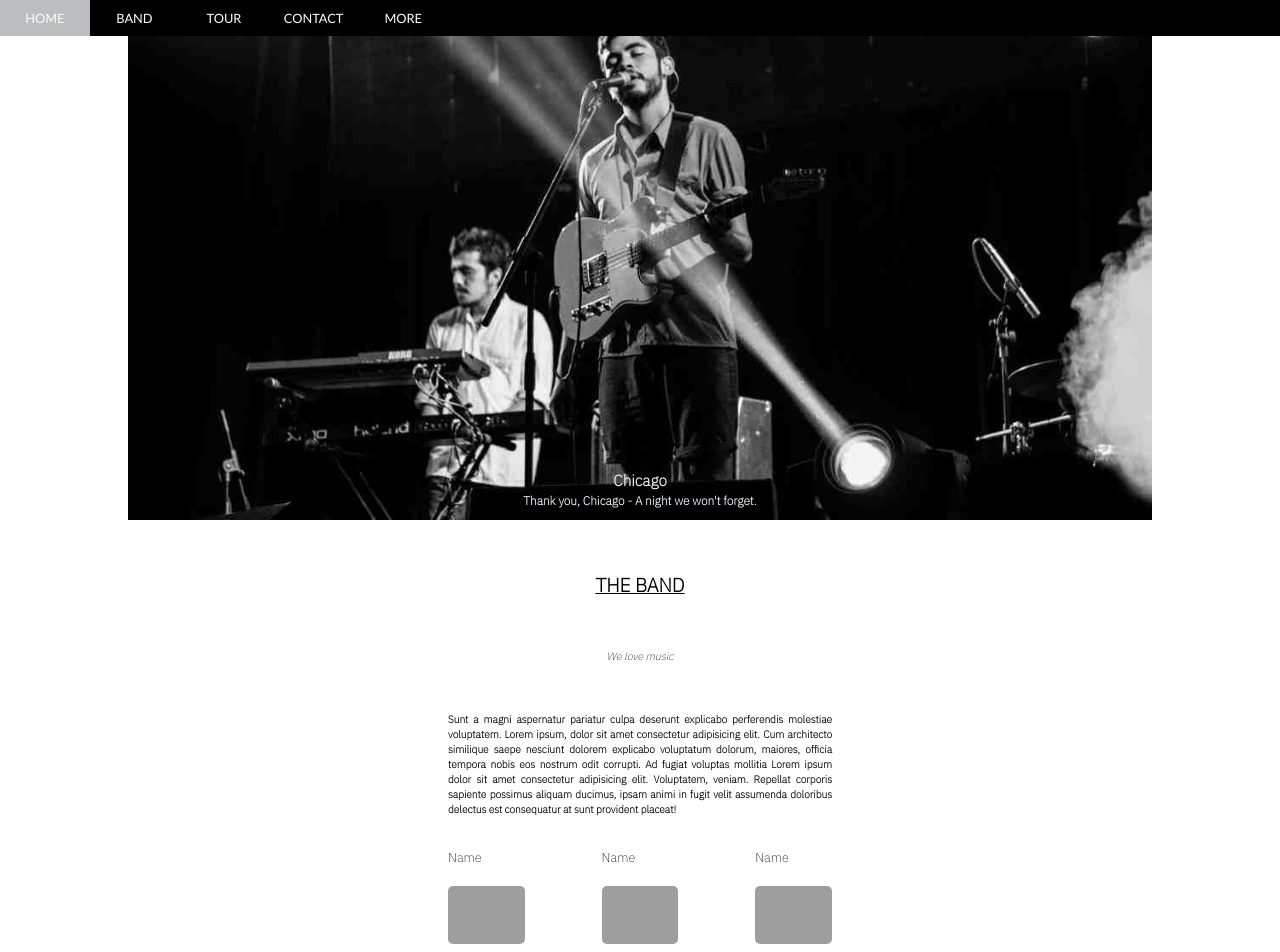
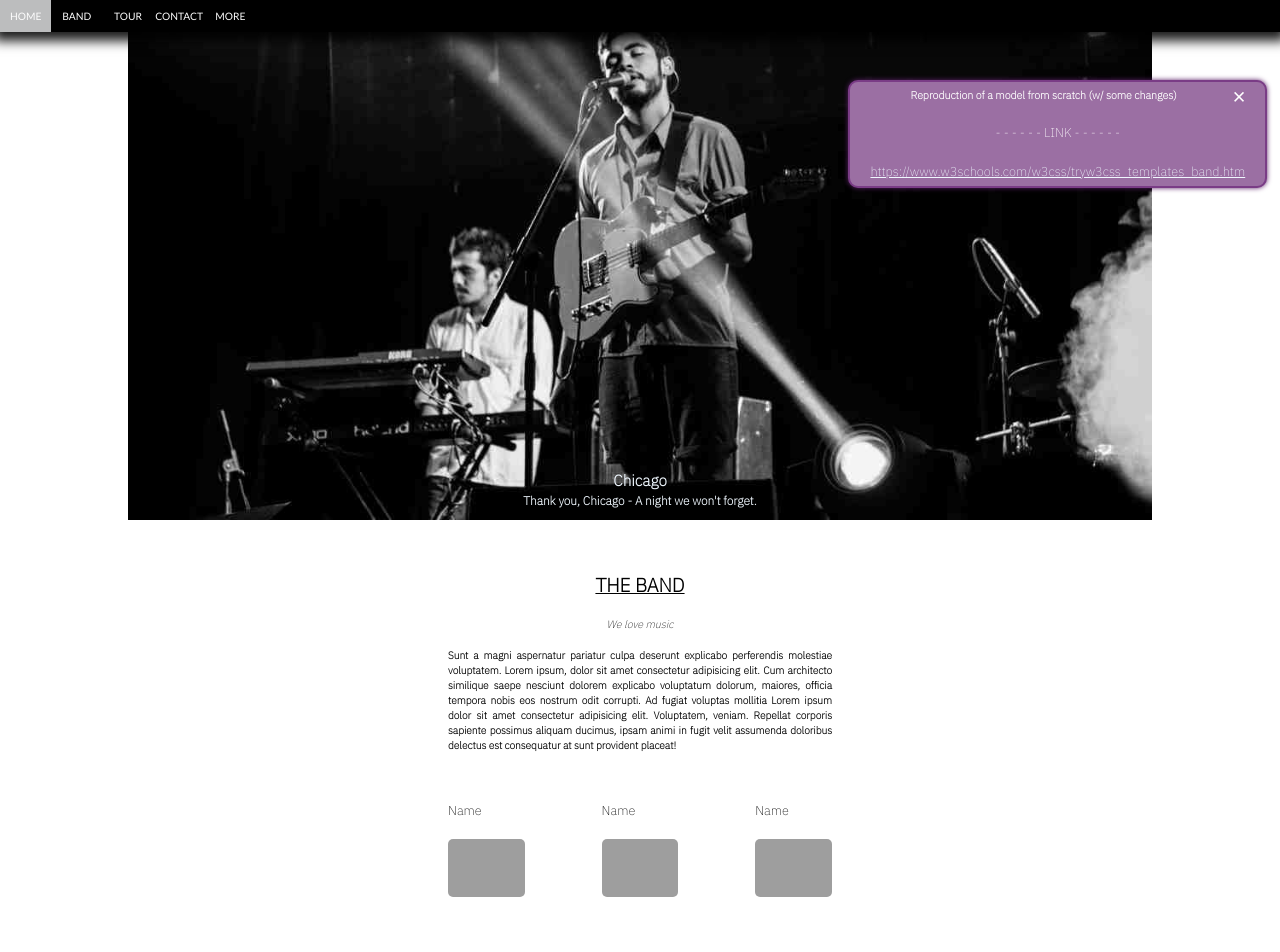
Before and after one commit to Redoou8/Rock_template, a plain HTML site: page index.html in a window 1280 px wide. Shown: the top 952 px of the page. Drawn offline with Linux system fonts and the light colour scheme; grey boxes are pictures that could not be loaded; a script that the page names is missing.

Commit message:
some adjustements (css) + alert box

```diff
--- a/index.html
+++ b/index.html
@@ -29,7 +29,7 @@
 
         <!-- HOME SECTION-->
         <section>
-            <div class="home">
+            <div class="home" id="home1">
                  <img src="SRC/chicago.png" class="chicago">
                  <div class="hometxt">
 
@@ -43,9 +43,9 @@
         </section>
 
         <!--BAND SECION-->
-        <article class="band" >
-            <div style="display: flex; flex-direction: column; align-items: center;">
-                <div style="display: flex; flex-direction: column; align-items: center; row-gap: 6vh;">
+        <article class="band" id="band1">
+            <div class="wrap">
+                <div  class="wrap1" >
                     <h2 style="text-align: center; text-decoration: underline;"> THE BAND </h2>
                     <p style="text-align: center; font-size: smaller;"><i> We love music </i></p>
                     <p class="bandTxt"> Sunt a magni aspernatur pariatur culpa deserunt explicabo perferendis molestiae voluptatem. Lorem ipsum, dolor sit amet consectetur adipisicing elit. Cum architecto similique saepe nesciunt dolorem explicabo voluptatum dolorum, maiores, officia tempora nobis eos nostrum odit corrupti. Ad fugiat voluptas mollitia Lorem ipsum dolor sit amet consectetur adipisicing elit. Voluptatem, veniam. Repellat corporis sapiente possimus aliquam ducimus, ipsam animi in fugit velit assumenda doloribus delectus est consequatur at sunt provident placeat!                    </p>
@@ -75,7 +75,7 @@
 <br>
         <!--TOUR SECTION -->
 
-        <section class="tour">
+        <section class="tour" id="tour1">
             <div class="tourDates">
             <h2  style="color: aliceblue; font-family: 'IBM Plex Sans Arabic', sans-serif;  text-decoration: underline;"> TOUR DATES </h2> <br>
             <p style="color: rgb(180, 184, 187); font-family: 'IBM Plex Sans Arabic', sans-serif;"><i><strong>Remember to book your tickets!</strong></i></p>
@@ -154,7 +154,7 @@
 
         <!-- CONTACT SECTION -->
 
-        <section class="contact" style="background-color: rgb(255, 255, 255);">
+        <section class="contact" id="contact1" style="background-color: rgb(255, 255, 255);">
             <div class="contxt">
                  <h1 style="font-family: 'Franklin Gothic Medium', 'Arial Narrow', Arial, sans-serif ;">CONTACT</h1> <br>
                  <p style="color: gray;"><i>Fan? Drop a note!</i></p>
@@ -191,7 +191,7 @@
 
 
 
-        <div class="socialn" style="background-color: rgb(0, 0, 0);">
+        <div class="socialn" id="more1" style="background-color: rgb(0, 0, 0);">
 
 
               <a  href="https://fr-fr.facebook.com/Nirvana"  ><img alt="facebook" class="icon" src="SRC/64x64facebook.png"> </a>
@@ -205,8 +205,34 @@
         </div>
     </div>
 
+    <div class="alert info">
+        <span class="closebtn">&times;</span>
+        <h1 style="text-align: center; font-size: smaller;"> <strong>Reproduction of a model from scratch (w/ some changes)</strong> </h1>
+        <ul style="list-style-type: none;">
 
+            <li style="text-align: center; margin: 10px 0; padding: 10px;">
+               - - - - - - LINK - - - - - -
+            </li>
 
+            <li>
+              <a href="https://www.w3schools.com/w3css/tryw3css_templates_band.htm" target="_blank" style="color: aliceblue;"> https://www.w3schools.com/w3css/tryw3css_templates_band.htm </a>
+            </li>
+        </ul>
+      </div>
+
+      <script>
+        document.addEventListener("DOMContentLoaded", function() { //utilisation async meilleure ?
+
+    const closeBtn = document.querySelector('.closebtn');
+    closeBtn.addEventListener("click", function() {
+      var div = this.parentElement;
+      div.style.opacity = "0";
+      setTimeout(function() {
+        div.style.display = "none";
+      }, 600);
+    });
+    })
+      </script>
 
 </body>
 </html>
--- a/style.css
+++ b/style.css
@@ -15,6 +15,40 @@ section{
         margin-top: 1vh;
 
 }
+
+
+.alert {
+        position: fixed;
+        top: 10%;
+        right: 1%;
+        padding: 5px 20px;
+        color: white;
+        opacity: 1;
+        transition: opacity 0.6s;
+        margin-bottom: 15px;
+        justify-content: center;
+        text-align: center;
+        row-gap: 10vh;
+        border-radius: 10px;
+        box-shadow: 0 0 5px rgb(92, 33, 105);
+        background-color: rgb(155, 111, 163);
+        border: 2px solid rgb(122, 60, 134);
+      }
+
+      .closebtn {
+        margin-left: 15px;
+        color: white;
+        font-weight: bold;
+        float: right;
+        font-size: 22px;
+        line-height: 20px;
+        cursor: pointer;
+        transition: 0.3s;
+      }
+
+      .closebtn:hover {
+        color: black;
+      }
 
 .container {
 display: flex;
@@ -48,12 +82,14 @@ display: flex;
 justify-content: left;
 position: fixed;
 z-index: 50;
+-webkit-box-shadow: 0px 13px 11px 5px rgba(0,0,0,0.89);
+box-shadow: 0px 3px 11px 6px rgba(0,0,0,0.89);
 }
 .navbox {
-width: 7%;
+width: 4%;
 height: auto;
 text-align: center;
-font-size: 1rem;
+font-size: 0.8rem;
 padding: 10px 0px;
 color: rgb(253, 253, 253) ;
 background-color: rgb(0, 0, 0) !important;
@@ -89,6 +125,21 @@ align-items: center;
         width: 80%;
 }
 
+.wrap{
+        display: flex;
+        flex-direction: column;
+        align-items: center;
+        row-gap: 6vh;
+}
+
+.wrap1 {
+        display: flex;
+        flex-direction: column;
+        align-items: center;
+
+        row-gap: 2vh;
+}
+
 .band {
 
 position: relative;
@@ -97,11 +148,12 @@ justify-content: center;
 padding: 4% 20%;
 font-size: 1rem;
 text-align: justify;
+gap: 10%;
 
        }
 
 .bandTxt{
-        margin-bottom: 4%;
+
         font-size: 0.8rem;
         width: 50%;
         font-weight: bold;
@@ -337,8 +389,14 @@ font-size: 3rem;
 .band {
 
         justify-content: space-around;
-        padding: 5% 10%;
+        padding: 5% 0%;
         font-size: 3rem;
+
+               }
+
+               .bandTxt{
+                font-size: 2rem;
+
                }
 
                .tour{
@@ -351,6 +409,14 @@ font-size: 3rem;
                 line-height: 100%;
         }
 
+        .nameP{
+                width: 70%;
+        }
+        .namesbox{
+                display: flex;
+                text-align: center;
+
+        }
 
 .city{
        width: 50%;
```
Also changed, not shown: main.js (deleted).
